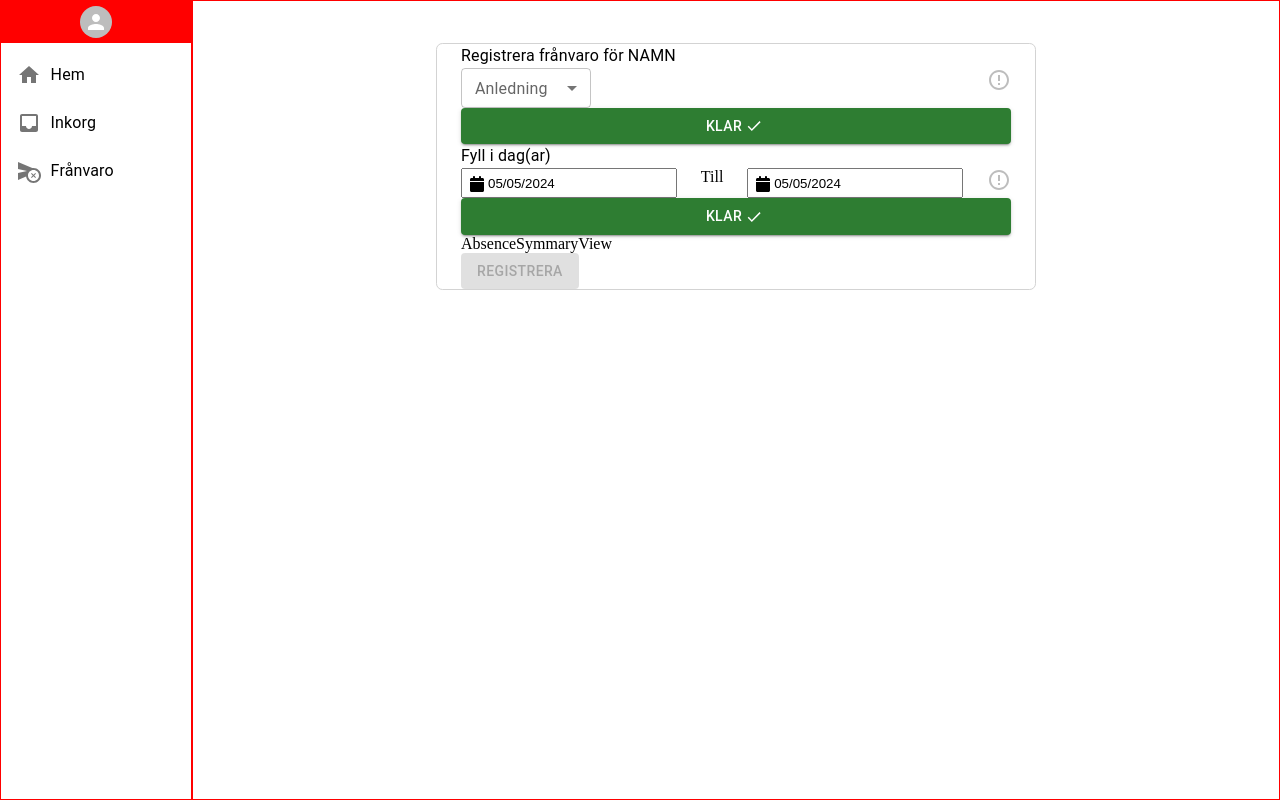
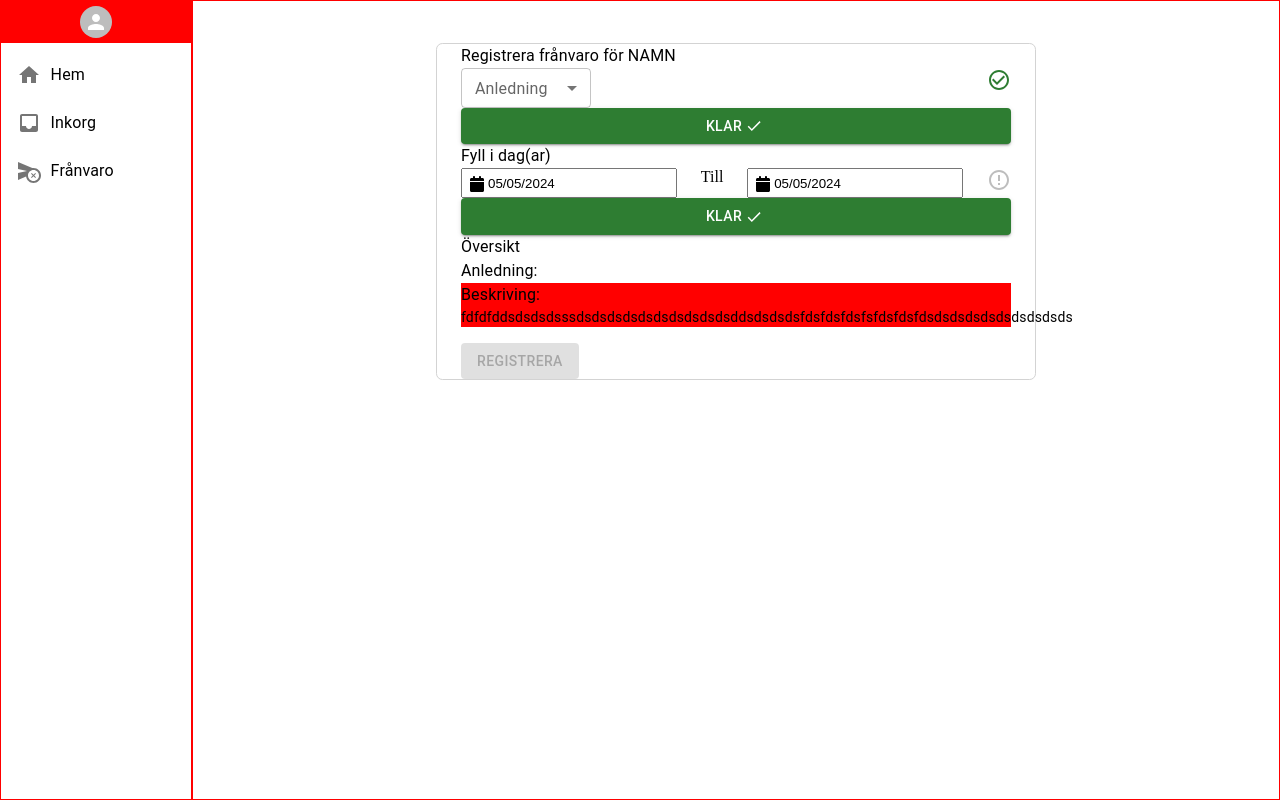
Before and after one commit to A-ForssmanP/InteractWithSchool, a React (Vite) app in the folder frontend/: page /fronvaro/1/registrera in a window 1280 px wide. Built offline with nearby package versions, Linux system fonts and the light colour scheme; the HTML template or start-up script is replaced by a standard one.

Commit message:
AbsenceSummaryView
Working on the summary. Problem with the textReason overflows the content box.

```diff
--- a/frontend/src/pages/absence/absenceForm/AbsenceForm.jsx
+++ b/frontend/src/pages/absence/absenceForm/AbsenceForm.jsx
@@ -19,7 +19,8 @@ import { useState } from "react";
 function AbsenceForm() {
   const [absence, setAbsence] = useState({
     reason: "",
-    textReason: "",
+    textReason:
+      "fdfdfddsdsdsdsssdsdsdsdsdsdsdsdsdsdsddsdsdsdsfdsfdsfdsfsfdsfdsfdsdsdsdsdsdsdsdsdsds",
     dates: { fromDate: null, toDate: null },
   });
   //handle stateChange of the selected reason
--- a/frontend/src/pages/absence/absenceSummaryView/AbsenceSymmaryView.jsx
+++ b/frontend/src/pages/absence/absenceSummaryView/AbsenceSymmaryView.jsx
@@ -1,9 +1,22 @@
+import { Box, Typography, Card, CardContent } from "@mui/material";
+
 function AbsenceSymmaryView({ absence }) {
   return (
-    <div>
-      AbsenceSymmaryView
-      {absence.reason}
-    </div>
+    <Box>
+      <Typography>Översikt</Typography>
+      <Box>
+        <Box>
+          <Typography>Anledning:</Typography>
+          <Typography>{absence.reason}</Typography>
+        </Box>
+        <Box bgcolor={"red"}>
+          <Typography>Beskriving:</Typography>
+          <Typography paragraph="true" variant="body2" gutterBottom>
+            {absence.textReason ? absence.textReason : "-"}
+          </Typography>
+        </Box>
+      </Box>
+    </Box>
   );
 }
 
```
